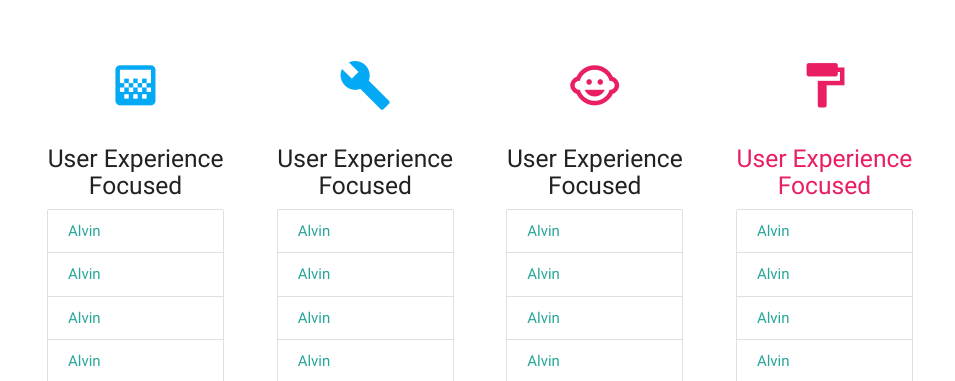
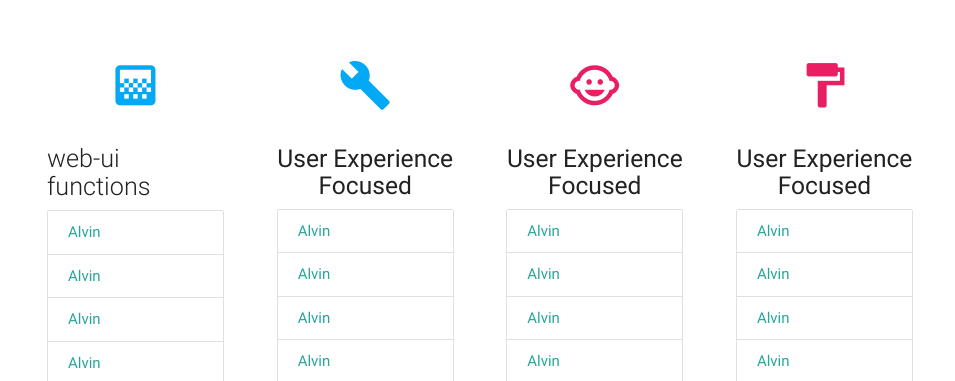
Before and after one commit to nagase2/NewSpringBootSample, a plain HTML site: page starter-template/index.html in a window 1280 px wide. Shown: the part 416-797 px from the top of the page, without its empty margins (160-1115 px from the left). Drawn offline with nearby package versions, Linux system fonts and the light colour scheme.

Commit message:
少し変更

```diff
--- a/starter-template/index.html
+++ b/starter-template/index.html
@@ -45,7 +45,7 @@
         <div class="col s12 m3">
           <div class="icon-block">
                 <h2 class="center light-blue-text"><i class="material-icons">gradient</i></h2>
-                <h5 class="center">User Experience Focused</h5>
+                <h5 class="flow-text ">web-ui functions</h5>
                 <div class="collection">
                     <a href="#!" class="waves-effect waves-light collection-item">Alvin</a>
                     <a href="#!" class="waves-effect waves-light collection-item">Alvin</a>
@@ -74,7 +74,7 @@
         <div class="col s12 m3">
            <div class="icon-block">
                <h2 class="center pink-text"><i class="material-icons">child_care</i></h2>
-                <h5 class="center blue-gray-text">User Experience Focused</h5>
+                <h5 class="center gray-text">User Experience Focused</h5>
                 <div class="collection">
                     <a href="#!" class="waves-effect waves-light collection-item">Alvin</a>
                     <a href="#!" class="waves-effect waves-light collection-item">Alvin</a>
@@ -86,7 +86,7 @@
               <div class="col s12 m3">
           <div class="icon-block">
                 <h2 class="center pink-text"><i class="material-icons">format_paint</i></h2>
-                <h5 class="center pink-text text-daken-3">User Experience Focused</h5>
+                <h5 class="center gray-text text-daken-3">User Experience Focused</h5>
                 <div class="collection">
                     <a href="#!" class="collection-item gray-text">Alvin</a>
                     <a href="#!" class="collection-item">Alvin</a>
@@ -104,7 +104,7 @@
 
     </div>
     <br><br>
-  </div>
+
 
   <footer class="page-footer orange">
     <div class="container">
```
